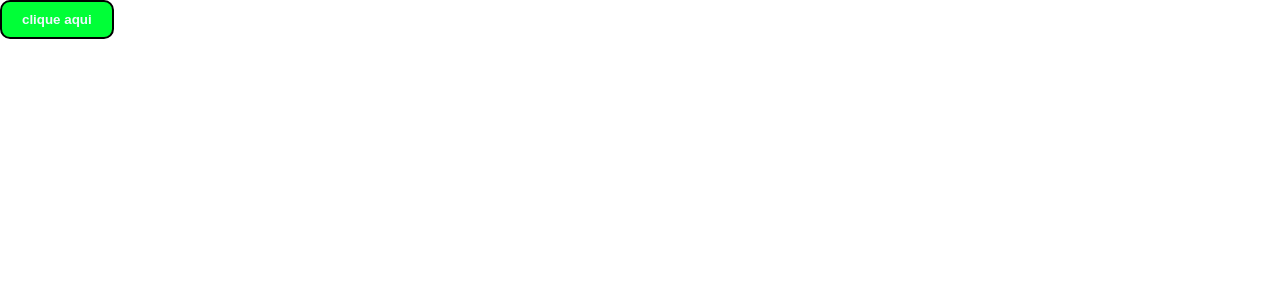
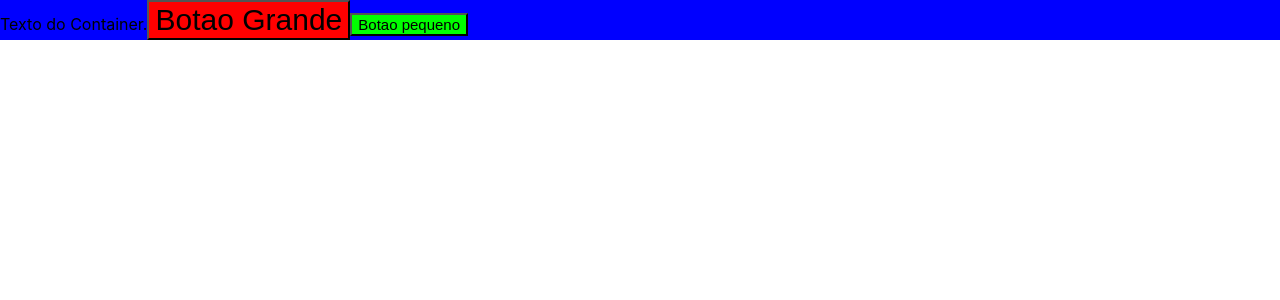
Before and after one commit to wesley-isaias/b7web-react, a React (Create React App) app: page / in a window 1280 px wide. Shown: the top 300 px of the page. Built offline with nearby package versions, Linux system fonts and the light colour scheme.

Commit message:
Passing dynamic props to Styled

```diff
--- a/src/App.tsx
+++ b/src/App.tsx
@@ -1,13 +1,16 @@
-import { useState } from "react";
-import {Botao} from './components/Botao';
+import * as C from './components/Styles/styles'
 
 
- const App = () => {
+const App = () => {
+  return(
 
-  return (
-    <div>
-      <Botao />
-    </div>
+      <C.Container bgCollor = "#0000FF">
+        Texto do Container.
+      <C.Botao bg= "#FF0000" >Botao Grande</C.Botao>
+      <C.Botao bg= "#00FF00"  small >Botao pequeno</C.Botao>
+      </C.Container>
+
+
   );
 }
 
--- a/src/components/Botao/index.tsx
+++ /dev/null
@@ -1,8 +0,0 @@
-import styles from './styles.module.css';
-
-export const Botao = () => {
-
-    return (
-            <button className = {styles.botao} >clique aqui</button>
-    );
-  }
--- a/src/components/Botao/styles.module.css
+++ /dev/null
@@ -1,8 +0,0 @@
-.botao {
-    background-color: rgb(0, 255, 55);
-    color: aliceblue;
-    font-weight: bold;
-    padding: 10px 20px;
-    border: 2px solid #000;
-    border-radius: 10px;
-  }
--- /dev/null
+++ b/src/components/Styles/styles.ts
@@ -0,0 +1,20 @@
+import styled from "styled-components";
+
+type ContainerProps = {
+    bgCollor: string;
+}
+
+export const Container = styled.div <ContainerProps>`
+    background-color: ${(props) => props.bgCollor};
+    color: black;
+`;
+
+type BotaoProps = {
+    bg: string;
+    small?: boolean;
+}
+
+export const Botao = styled.button <BotaoProps>`
+    background-color: ${(props) => props.bg} ;
+    font-size: ${(props) => props.small? '15px' : '30px'} ;
+`;
```
Also changed, not shown: package.json (+6 -8 lines), 1 other file (tests, documents, lock files or other folders).
